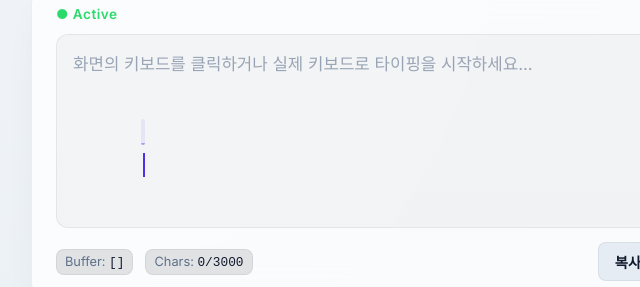
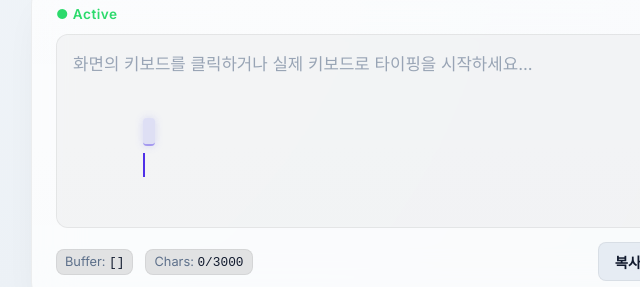
Before and after one commit to brownsoo/AS3-KoreanLanguageComposer, a website built with Vite: page example/index.html in a window 1280 px wide. Both pictures are taken after a click on the button 1117 px from the left and 46 px from the top of the page. Shown: the part 128-415 px from the top of the page, 109-749 px from the left. Built offline with nearby package versions, Linux system fonts and the light colour scheme.

Commit message:
Enhance visual distinction of composing character and add 'ㅎㅏㄴㄴ' test case

```diff
--- a/example/src/style.css
+++ b/example/src/style.css
@@ -252,12 +252,19 @@ body.light-theme .editor-view {
 
 /* Character currently being composed (e.g. extra property) */
 .text-composing {
-  background: var(--composing-bg);
+  background: rgba(99, 102, 241, 0.25);
   border-bottom: 2px solid var(--composing-border);
-  border-radius: 2px;
-  padding: 0 2px;
+  border-radius: 4px;
+  padding: 1px 6px;
+  margin: 0 2px;
   color: var(--text-main);
+  box-shadow: 0 0 10px rgba(99, 102, 241, 0.35);
   animation: pulse-composition 1.5s infinite ease-in-out;
+}
+
+body.light-theme .text-composing {
+  background: rgba(99, 102, 241, 0.15);
+  box-shadow: 0 0 8px rgba(99, 102, 241, 0.2);
 }
 
 @keyframes pulse-composition {
```
Also changed, not shown: ts-lib/src/text/__tests__/HangulUnicodeComposer.test.ts (+10 -0 lines).
